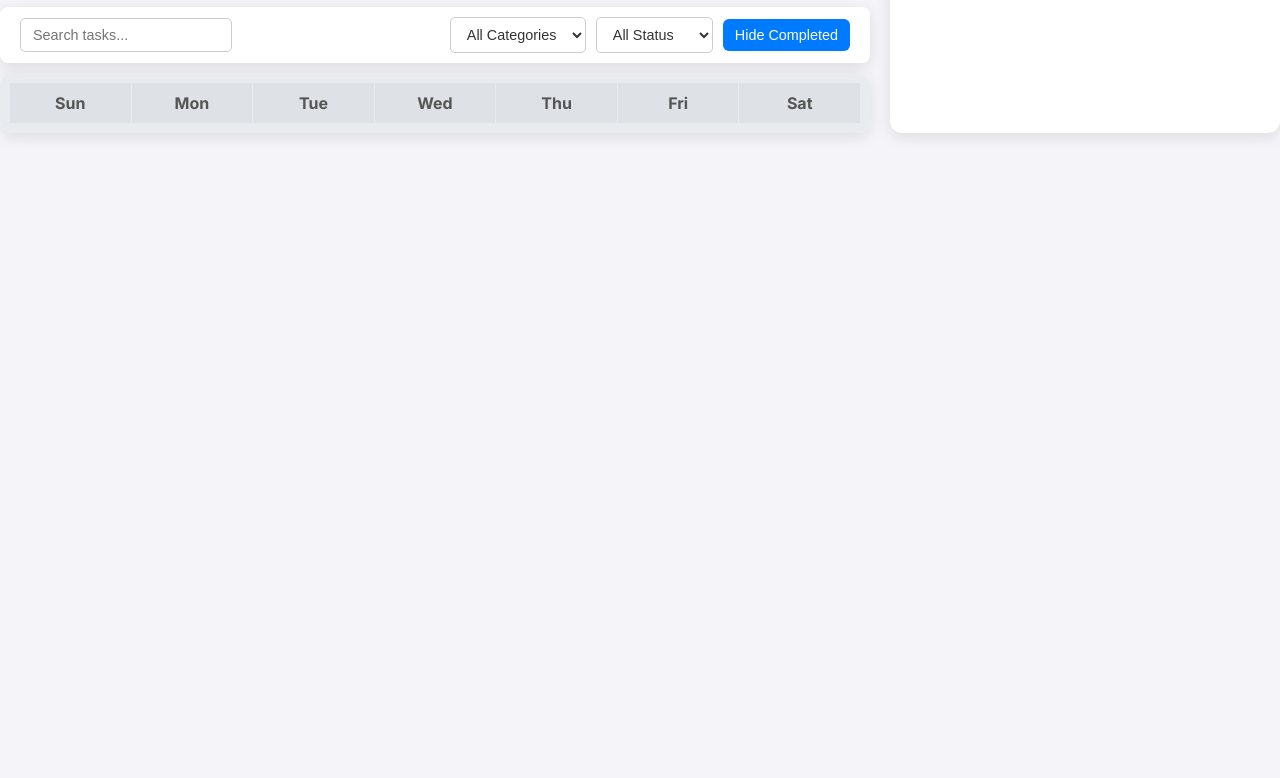
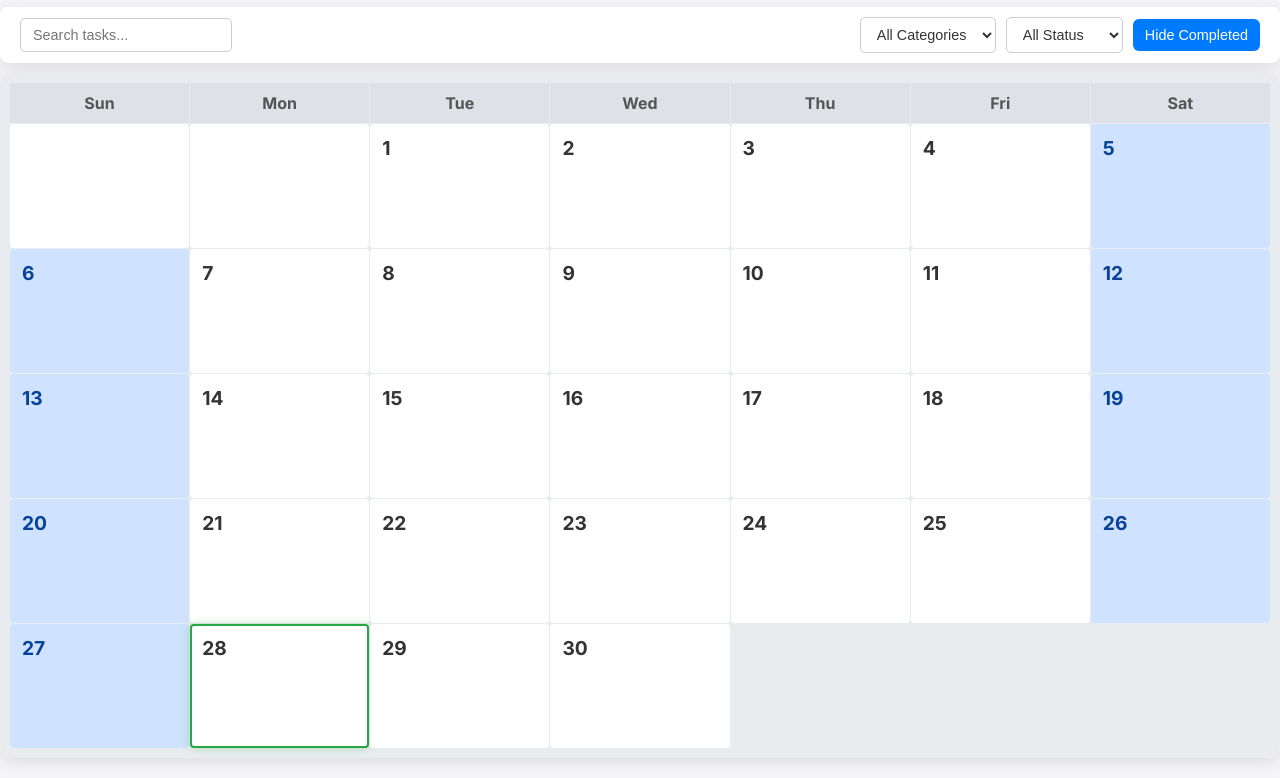
Before and after one commit to nirnay-dev/office_work, a plain HTML site: page full_page_calendar_task_scheduler.html in a window 1280 px wide. Shown: the part 93-871 px from the top of the page. Before the commit the page ends 800 px from the top, so only its background shows below. Drawn offline with Linux system fonts and the light colour scheme.

Commit message:
Update full_page_calendar_task_scheduler.html
Add Correct JS Path

```diff
--- a/full_page_calendar_task_scheduler.html
+++ b/full_page_calendar_task_scheduler.html
@@ -1352,6 +1352,6 @@
     </div>
 
 
-    <script src="script.js" defer></script>
+    <script src="full_page_calendar_task_scheduler.js" defer></script>
 </body>
 </html>
```
